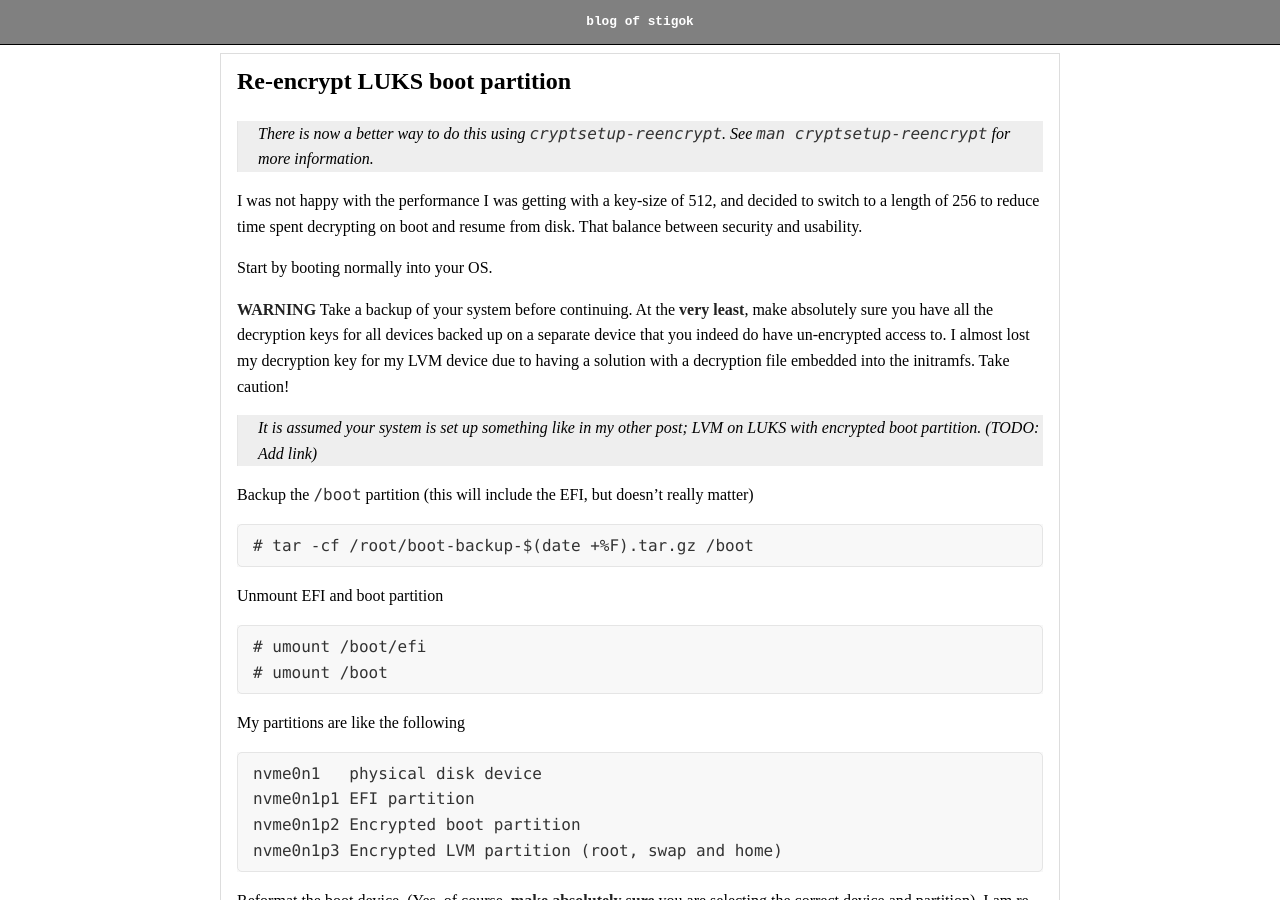
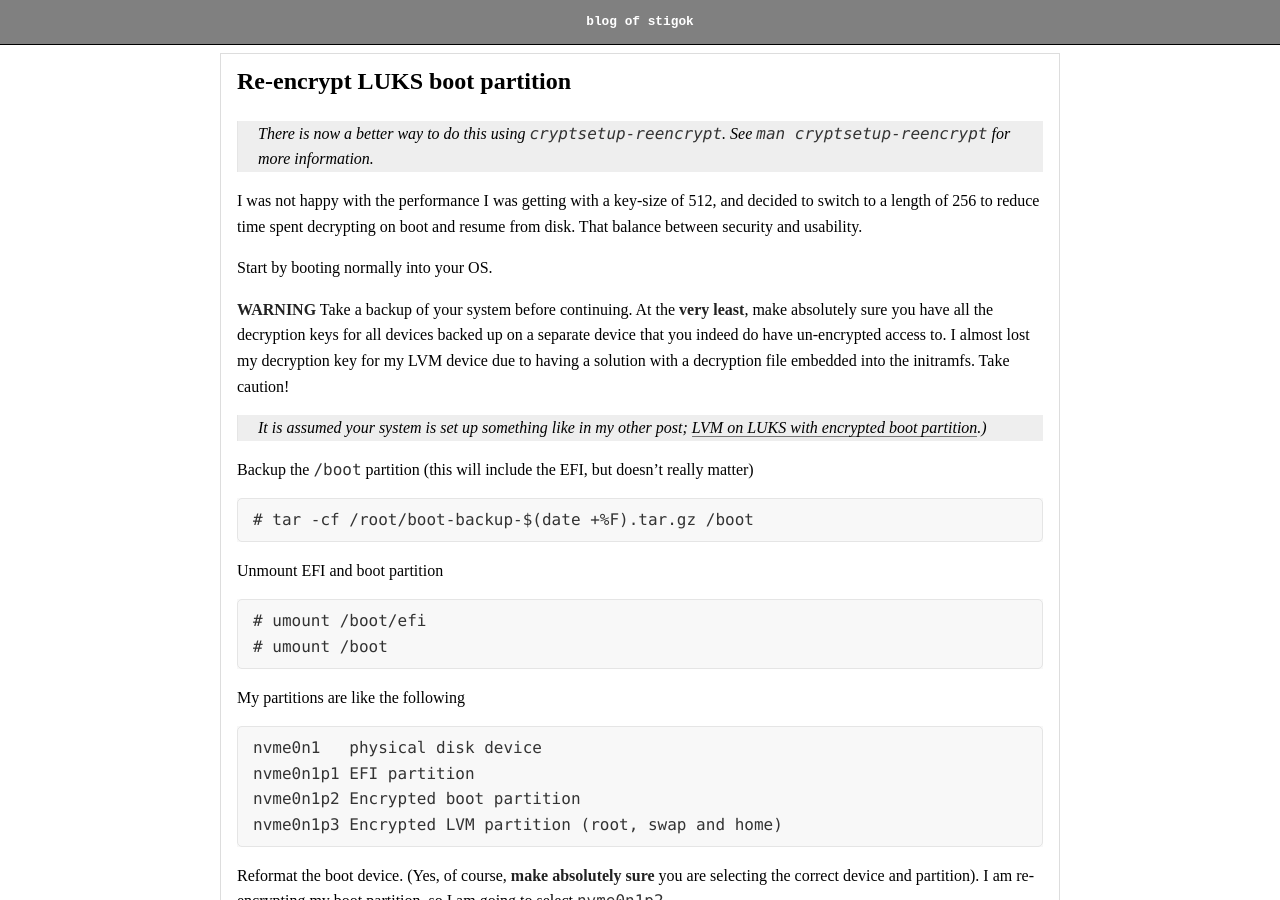
Before and after one commit to stigok/blog.stigok.com, a Jekyll site: the page built from collections/_posts/2018-02-23-reencrypt-luks-boot-partition.md, in a window 1280 px wide and 900 px high. Built offline with Jekyll 4.4.1, drawn with Linux system fonts in a browser that asks for light colours.

Commit message:
Add link to related post

```diff
--- a/collections/_posts/2018-02-23-reencrypt-luks-boot-partition.md
+++ b/collections/_posts/2018-02-23-reencrypt-luks-boot-partition.md
@@ -16,7 +16,7 @@ Start by booting normally into your OS.
 
 **WARNING** Take a backup of your system before continuing. At the **very least**, make absolutely sure you have all the decryption keys for all devices  backed up on a separate device that you indeed do have un-encrypted access to. I almost lost my decryption key for my LVM device due to having a solution with a decryption file embedded into the initramfs. Take caution!
 
-> It is assumed your system is set up something like in my other post; LVM on LUKS with encrypted boot partition. (TODO: Add link)
+> It is assumed your system is set up something like in my other post; [LVM on LUKS with encrypted boot partition](https://blog.stigok.com/2018/05/03/lvm-in-luks-with-encrypted-boot-partition-and-suspend-to-disk.html).)
 
 Backup the `/boot` partition (this will include the EFI, but doesn't really matter)
 
```
